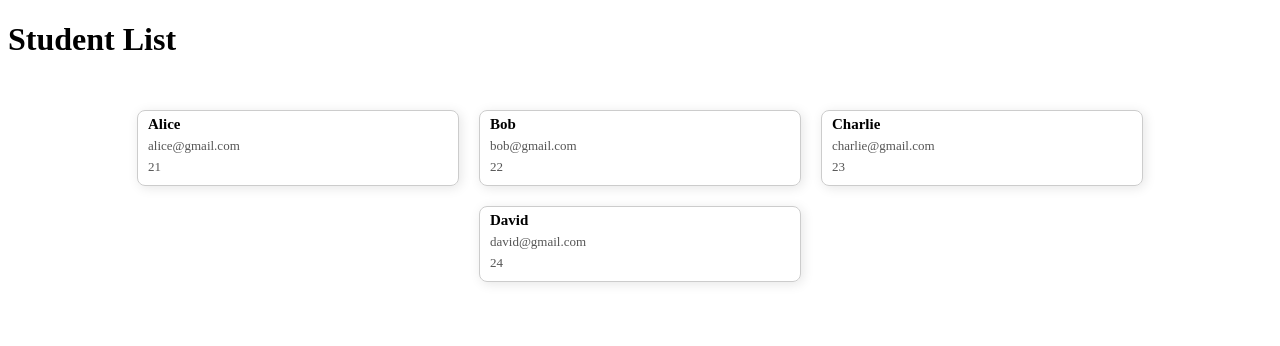
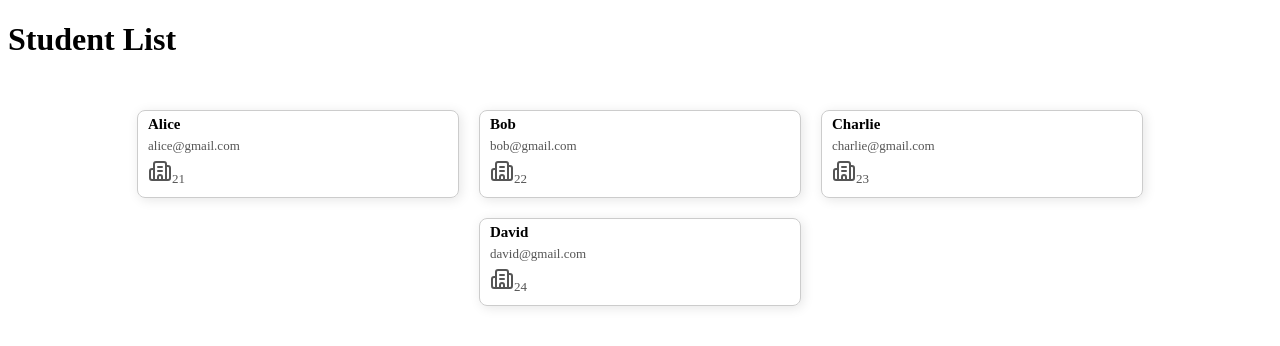
Before and after one commit to Shrilesh-Dhobale/A-22-Cards, a React (Vite) app: page / in a window 1280 px wide. Shown: the top 346 px of the page. Built offline with nearby package versions, Linux system fonts and the light colour scheme.

Commit message:
Lucide react install

```diff
--- a/package.json
+++ b/package.json
@@ -10,6 +10,7 @@
     "preview": "vite preview"
   },
   "dependencies": {
+    "lucide-react": "^0.562.0",
     "react": "^19.2.0",
     "react-dom": "^19.2.0"
   },
--- a/src/views/Home/Home.jsx
+++ b/src/views/Home/Home.jsx
@@ -1,5 +1,6 @@
 import React from 'react'
 import './Home.css'
+import {Building2} from 'lucide-react'
 
 const students= [
   { name: 'Alice', email: 'alice@gmail.com', age: 21 },
@@ -19,7 +20,8 @@ function Home() {
         <div className='student-card'>
             <h2 className='student-name'>{StudObj.name}</h2>
             <p className='student-info'>{StudObj.email}</p>
-            <p className='student-info'>{StudObj.age}</p>
+            <p className='student-info'>
+              <Building2/>{StudObj.age}</p>
         </div>
 )
       })}
```
Also changed, not shown: 1 other file (tests, documents, lock files or other folders).
